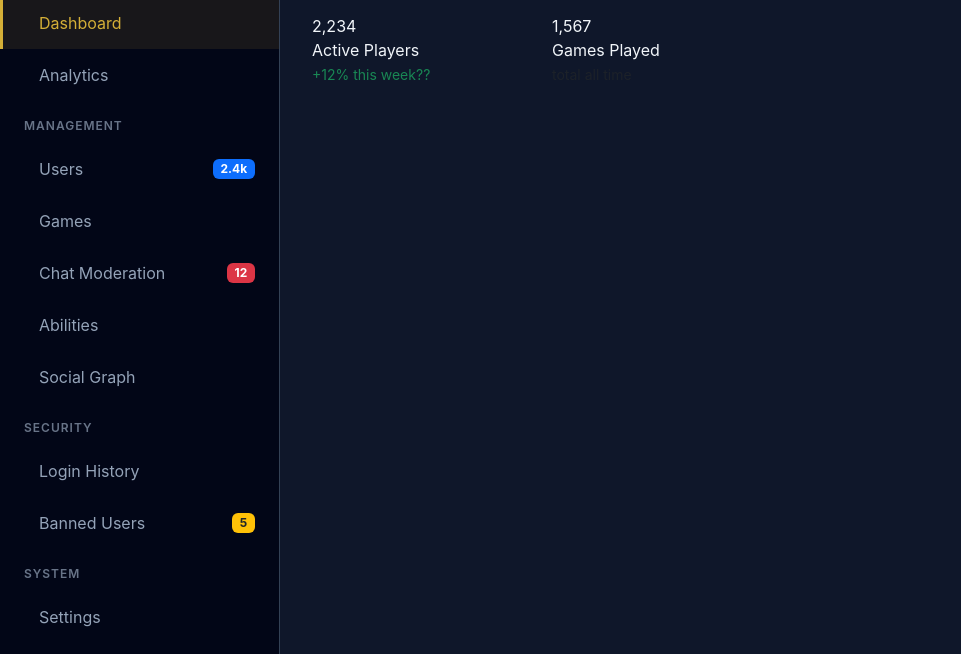
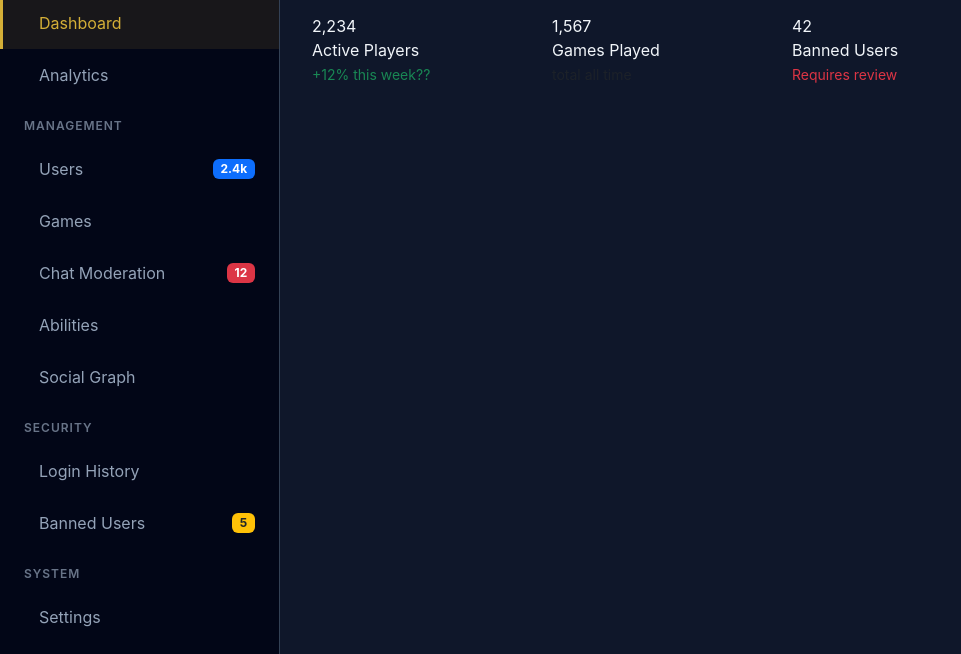
Before and after one commit to DeathDitch123/MattMester, a plain HTML site: page frontend/html/adminPanel.html in a window 1280 px wide. Shown: the part 146-800 px from the top of the page, without its empty margins (0-961 px from the left). Drawn offline with Linux system fonts and the light colour scheme.

Commit message:
Dashboard Banned Users First Row Done

```diff
--- a/frontend/html/adminPanel.html
+++ b/frontend/html/adminPanel.html
@@ -137,11 +137,11 @@
             </div>
         </div>
         <!-- Dashboard Sections -->
-            <!-- Each section is hidden by default and shown when the corresponding nav link is clicked -->
-         <div class="section-content animate-slide-in" id="dashboard">
+        <!-- Each section is hidden by default and shown when the corresponding nav link is clicked -->
+        <div class="section-content animate-slide-in" id="dashboard">
             <!-- Dashboard Row -->
             <div class="row g-4 mb-4">
-                    <!-- Dashboard Players-->
+                <!-- Dashboard Players-->
                 <div class="col-md-6 col-xl-3">
                     <div class="stat-card">
                         <div class="stat-icon bg-primary-soft">
@@ -152,7 +152,7 @@
                         <small class="text-success"><i class="bi bi-arrow-up"></i>+12% this week??</small>
                     </div>
                 </div>
-                    <!-- Dashboard Games-->
+                <!-- Dashboard Games-->
                 <div class="col-md-6 col-xl-3">
                     <div class="stat-card">
                         <div class="stat-icon bg-warning-soft">
@@ -163,6 +163,17 @@
                         <small class="text-muted">total all time</small>
                     </div>
                 </div>
+                <!-- Dashboard Banned Users-->
+                <div class="col-md-6 col-xl-3">
+                    <div class="stat-card">
+                        <div class="stat-icon bg-danger-soft">
+                            <i class="bi bi-ban"></i>
+                        </div>
+                        <div class="stat-value">42</div>
+                        <div class="stat-label">Banned Users</div>
+                        <small class="text-danger"><i class="bi bi-exclamation-triangle"></i>Requires review</small>
+                    </div>
+                </div>
             </div>
         </div>
     </main>
```
